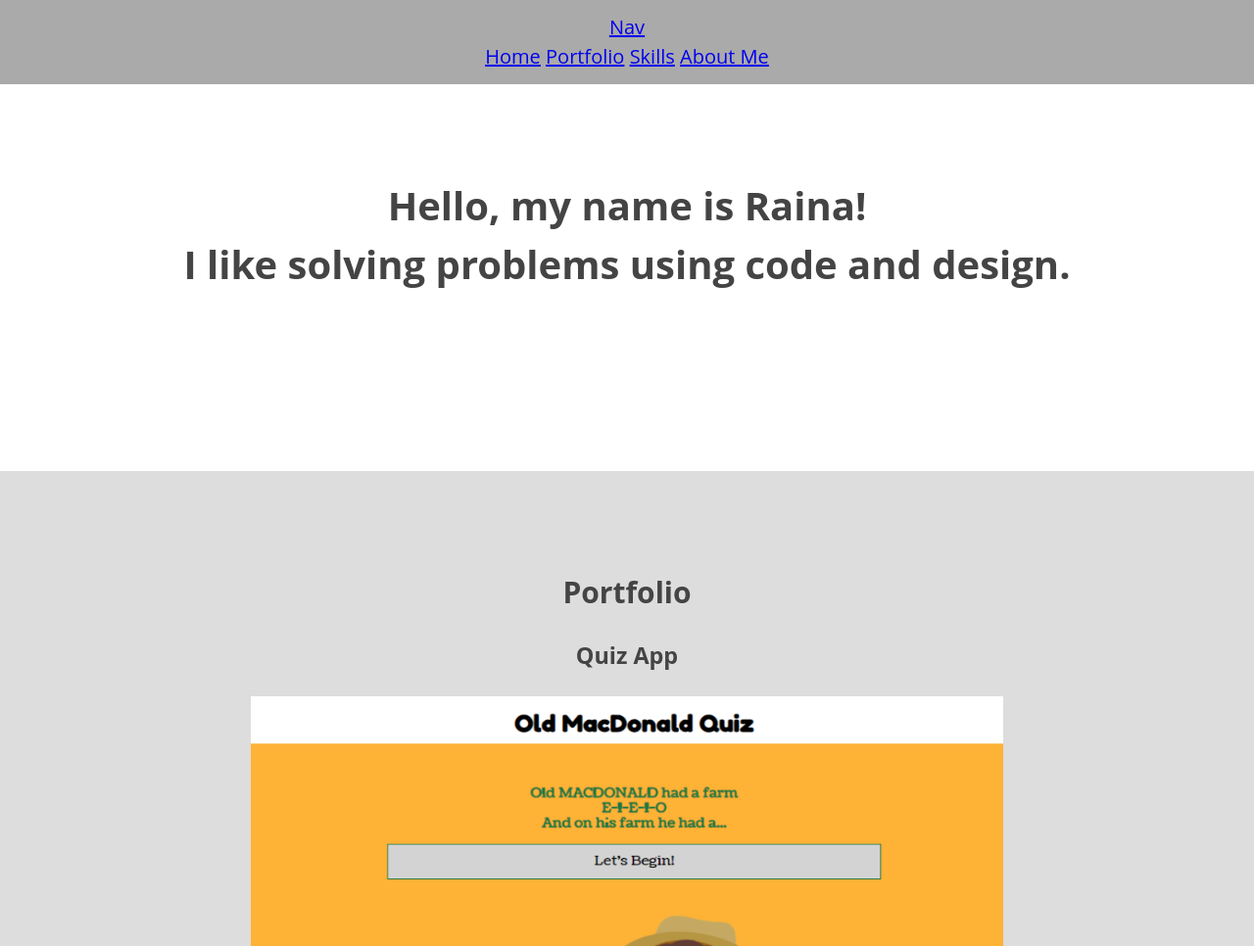
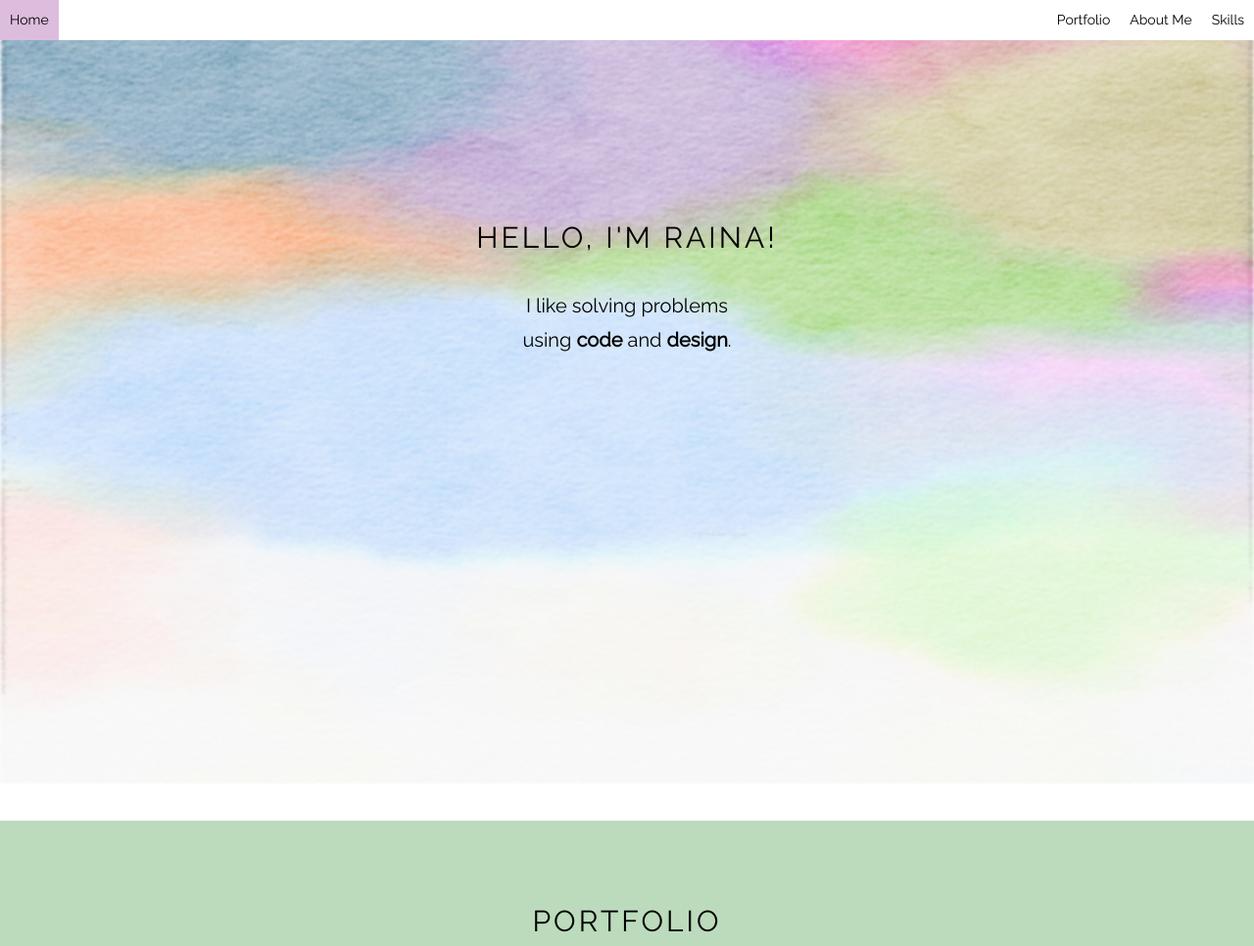
Before and after one commit to yewon9524/portfolio, a plain HTML site: page index.html in a window 1280 px wide. Shown: the top 966 px of the page at 98% size. Drawn offline with nearby package versions, Linux system fonts and the light colour scheme.

Commit message:
headline pade

```diff
--- a/index.html
+++ b/index.html
@@ -5,30 +5,35 @@
     <meta name="viewport" content="width=device-width, initial-scale=1">
     <link rel="stylesheet" type="text/css" href="//cdnjs.cloudflare.com/ajax/libs/normalize/6.0.0/normalize.css">
     <link rel="stylesheet" type="text/css" href="main.css">
+    <link href="https://fonts.googleapis.com/css?family=Raleway&display=swap" rel="stylesheet">
     <link rel="stylesheet" href="https://cdnjs.cloudflare.com/ajax/libs/font-awesome/4.7.0/css/font-awesome.min.css">
 </head>
-<body>
+<body >
+
     <nav role="navigation">
         <div class='nav'>
-            <a href='#home' class='active'>Nav</a>
-            <div id='sections'>
-                <a href="#home">Home</a>
-                <a href="#portfolio">Portfolio</a>
+            <a href='#home' class='homeNav'>Home</a>
             <a href="#skills">Skills</a>
             <a href="#aboutMe">About Me</a>
-            </div>
-            <!-- <a href="#sections" class="icon"><i class="fa fa-bars"></i></a> -->
+            <a href="#portfolio">Portfolio</a>
         </div>
     </nav>
 
+    <header role="banner" id='home' >
+        <img src='headline-img/3.jpg' alt='header-img' class='header-img' style='width:100%'>
+        <div class='headline-text'>
+            <h1>Hello, I'm Raina!</h1> </br>
+            <p>I like solving problems</p>
+            <p id='p2'><br>using <span>code</span> and <span>design</span>.</p>
+        </div>
+    </header>
+
+
     <main role="main">
-        <header role="banner" id='home'>
-            <h1>Hello, my name is Raina! </br>
-                I like solving problems using code and design.</h1>
-        </header>
 
         <section class='portfolio' id='portfolio'>
             <h2>Portfolio</h2>
+                <div id='container'>
                     <div class='project1'>
                         <h3 class='quiz-app'>Quiz App</h3>
                         <img src="images/QuizApp.png" alt ='quizApp-img' id='quiz-app'>
@@ -62,27 +67,32 @@
                             <button type='click'><a href="https://yewon9524.github.io/bookmarks-app/" target="_blank">Live Site</a></button>
                         </div>
                     </div>
+                </div>
         </section>
 
         <section class='skills' id='skills'>
             <h3>Technical Skills</h3>
-            <p>FRONT END: HTML5, CSS3, JavaScript ES6, jQuery</p>
-            <p>BACK END: </p>
+            <p>Frontend: HTML5, CSS3, JavaScript ES6, jQuery</p>
+            <p>Backend: </p>
         </section>
 
         <section class='aboutMe' id='aboutMe'>
-            <p>I’m a full-stack Web Developer currently based in Fairfax, VA
+            <p>I’m a full-stack Developer currently based in Fairfax, VA
             <br></br>
-            I am from a construction background. The project all began from it just being a plan on a piece of paper and at the end, looking at these plans come to reality was very exciting. Then I learned about coding and it felt like magic. I love coding because it lets me create new things out of my imagination.
+            I am from a construction engineering background. The project all began from it just being a plan on a piece of paper and at the end, looking at these plans come to reality was very exciting. Then I learned about coding and it felt like magic. I love coding because it lets me create new things out of my imagination.
             <br></br>
             When I’m not solving problems, I enjoy a coffee moment at a local coffee shop, walking with my big dog, and making a knitted scarf for friends and family.</p>
         </section>
+
     </main>
 
     <footer role="content-info" id='contact'>
+
+
+
         <a href="mailto:yewon95@vt.edu"><img src='images/mail.png' alt="Email Logo"/></a>
         <a href="https://github.com/yewon9524" target="_blank"><img src="images/GitHub-Mark-64px.png" alt="Github Logo"/></a>
-        <a href="https://www.linkedin.com/in/rainashin/" target="_blank"><img src="images/linkedIn(1).png" alt="Linkdin Logo"/></a>
+        <a href="https://www.linkedin.com/in/rainashin/" target="_blank"><i class="fa fa-linkedin w3-hover-opacity"></i></a>
     </footer>
 
 </body>
--- a/main.css
+++ b/main.css
@@ -1,40 +1,102 @@
 * {
     box-sizing: border-box;
+    font-family: "Raleway", Arial, sans-serif;
+    font-weight: 400;
   }
 
   body {
-    font-family: "Open Sans",
-    sans-serif;
     font-size: 20px;
-    color: #444;
+    color: black;
     text-align: center;
     line-height: 1.5;
+    margin: 0;
   }
 
   nav,
   footer {
-    padding: 1% 0;
-    background-color: #aaa;
+    background-color: transparent;
   }
 
-  nav {
+  div.nav {
     position: fixed;
     top: 0;
     left: 0;
     right: 0;
-    z-index: 10;
+    margin: 0;
+    z-index: 20;
+    background-color: white;
+  }
+
+  div.nav a {
+    float: right;
+    padding: 14px 16px;
+    background-color: white;
+    color: #000000;
+    text-align: center;
+    padding: 10px 10px;
+    text-decoration: none;
+    font-size: 14px;
+  }
+
+  div.nav a.homeNav {
+    float: left;
   }
 
 
+  div.nav a:hover {
+    background-color: rgb(221, 189, 221);
+    color: rgb(0, 0, 0);
+  }
 
-  header {
-    padding: 12% 0;
+  #sections a:hover {
+    background-color: rgb(245, 160, 212);
+    color: rgb(88, 87, 87);
+  }
+
+  #home {
+    background-repeat: no-repeat;
+  }
+
+  .header-img {
+    filter: blur(1px);
+    width: 100%;
+    height: 100vh;
+  }
+
+  .headline-text h1 {
+    text-transform: uppercase;
+    letter-spacing: 3px;
+    width: 100%;
+    position: absolute;
+    text-align: center;
+    top: 200px;
+    font-size: 30px;
+  }
+
+  .headline-text p {
+    width: 100%;
+    position: absolute;
+    text-align: center;
+    top: 275px;
+    font-size: 20px;
+    line-height: 1.75;
+  }
+
+  p span {
+    font-weight: bold;
+  }
+
+  #portfolio h2 {
+    margin-top: 0px;
+    padding-top: 10vh;
+    text-transform: uppercase;
+    letter-spacing: 3px;
   }
 
   section {
+    margin: 0;
     min-height: 200px;
-    padding: 6% 0;
-    background-color: #bbb;
+    background-color: rgb(188, 218, 188) ;
   }
 
   section:nth-child(even) {
@@ -57,3 +119,11 @@
       max-width: 40px;
       height: 30px;
   }
+
+  /* @media screen and (min-device-width : 768px) and (max-device-width : 1025px) {
+
+  }
+
+  @media screen and (min-device-width : 1026px) {
+
+  } */
```
Also changed, not shown: headline-img/1.jpg (added), headline-img/2.jpg (added), headline-img/3.jpg (added), headline-img/4.jpg (added), headline-img/5.jpg (added). Lines whose indentation alone changed are shown as unchanged.
